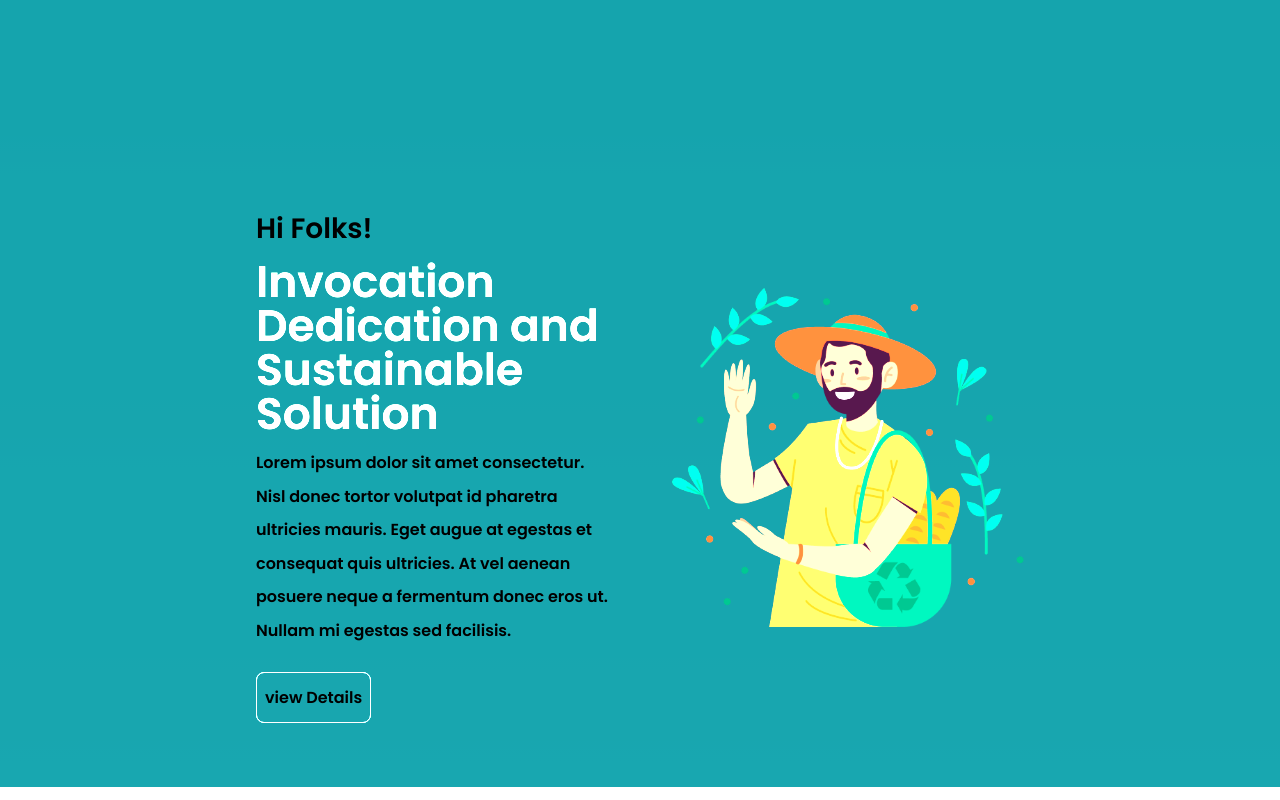
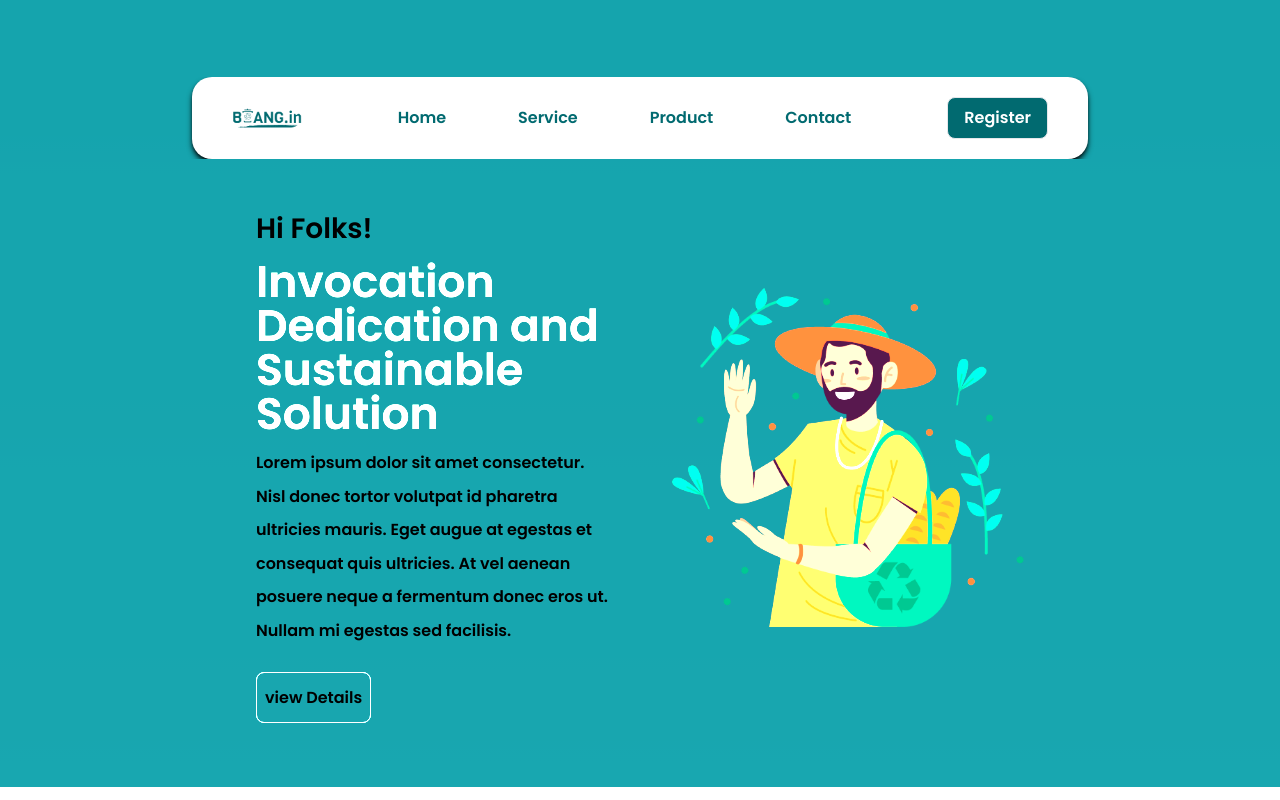
Before and after one commit to mungaben/keema, a Next.js app: page / in a window 1280 px wide. Shown: the top 800 px of the page. Built offline with nearby package versions, Linux system fonts and the light colour scheme.

Commit message:
build:NavBar Absolute compo

```diff
--- /dev/null
+++ b/src/app/components/NavBar/MainNav.tsx
@@ -0,0 +1,64 @@
+import Image from "next/image";
+import Link from "next/link";
+import React from "react";
+// home ,service,contact,product
+const navItems = [
+  {
+    name: "Home",
+    link: "/",
+  },
+  {
+    name: "Service",
+    link: "/",
+  },
+  {
+    name: "Product",
+    link: "/",
+  },
+  {
+    name: "Contact",
+    link: "/",
+  },
+];
+const MainNav = () => {
+  return (
+    <div className="    absolute overflow-hidden  w-full mt-[6dvw] z-50 ">
+      <div className="lg:gap-20  md:gap-10  shadow-md shadow-[#000] lg:rounded-[20px] md:rounded-[10px]  md:mx-[8dvw]  lg:mx-[15dvw] z-50 hidden md:flex justify-between items-center bg-[#fff]  text-[#016A70] lg:px-10  md:py-2  lg:py-5 ">
+      <div>
+        <Link href={"/"}>
+          <Image
+            src={"/images/logo.png"}
+            width={100}
+            height={100}
+            alt={"logo"}
+          />
+        </Link>
+      </div>
+      <div className=" flex flex-row lg:gap-15 md:gap-10">
+        {
+          navItems.map((item,index)=>(
+            <div key={index} className=" mx-4">
+              <h3>
+                <Link href={item.link}>{item.name}</Link>
+
+              </h3>
+
+
+            </div>
+          ))
+        }
+      </div>
+      <div>
+      <button className=" rounded-lg p-2 border border-[4]  bg-[#016A70] text-[#fff] place-content-center ">
+          <h4 className=" px-2">
+            <Link href={"/"}>Register</Link>
+          </h4>
+        </button>
+      </div>
+      </div>
+
+    </div>
+  );
+};
+
+export default MainNav;
--- a/src/app/layout.tsx
+++ b/src/app/layout.tsx
@@ -1,6 +1,7 @@
 import './globals.css'
 import type { Metadata } from 'next'
 import { Inter ,Poppins} from 'next/font/google'
+import MainNav from './components/NavBar/MainNav'
 
 const inter = Poppins({
   subsets: ['latin'],
@@ -19,6 +20,7 @@ export default function RootLayout({
 }) {
   return (
     <html lang="en">
+
       <body className={inter.className}>{children}</body>
     </html>
   )
--- a/src/app/page.tsx
+++ b/src/app/page.tsx
@@ -1,9 +1,11 @@
 import Image from 'next/image'
 import HomePage from './components/HomePage'
+import MainNav from './components/NavBar/MainNav'
 
 export default function Home() {
   return (
-    <main className="">
+    <main className="relative">
+      <MainNav/>
      <HomePage/>
     </main>
   )
```
Also changed, not shown: public/images/logo.png (added).
